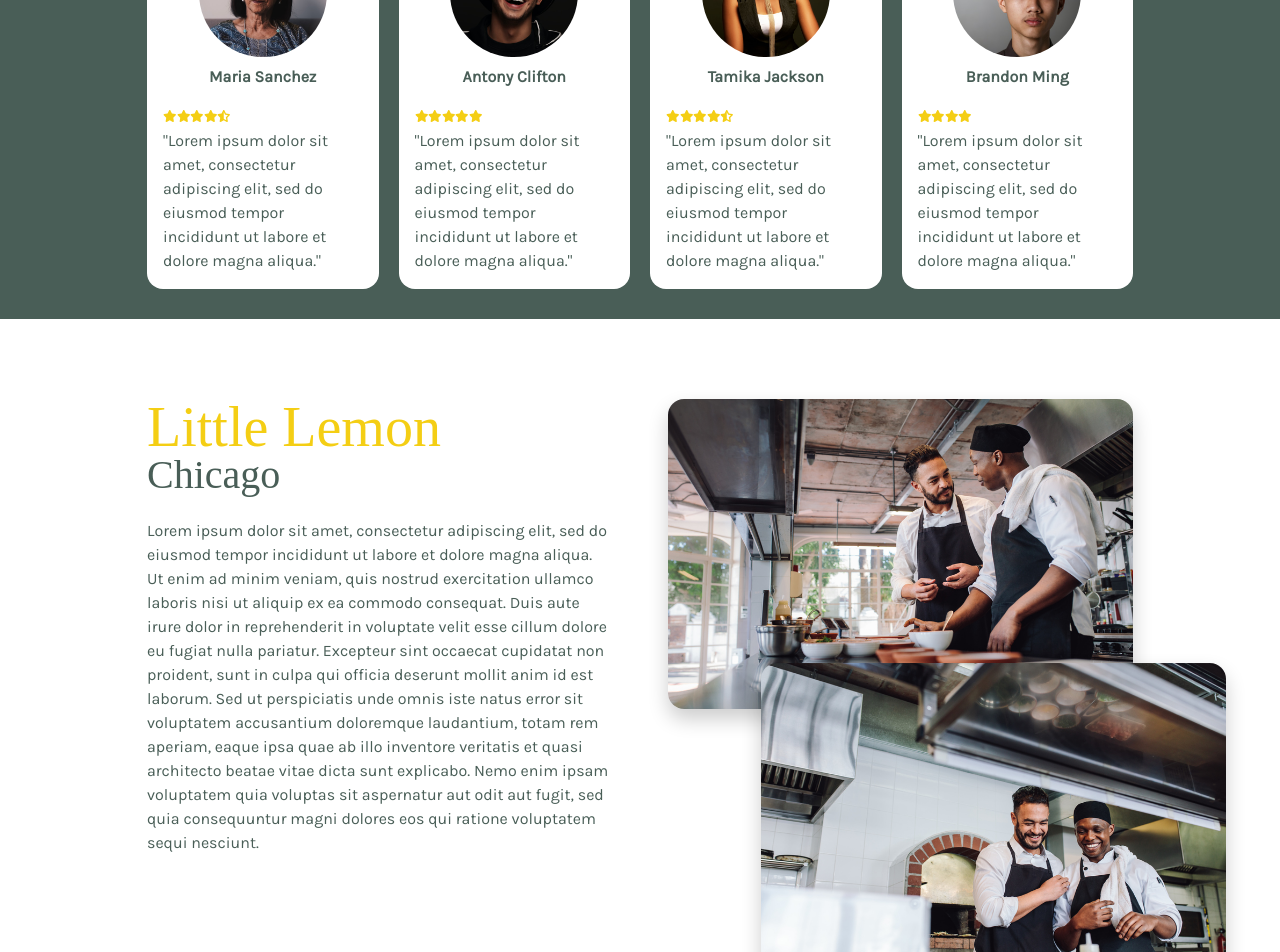
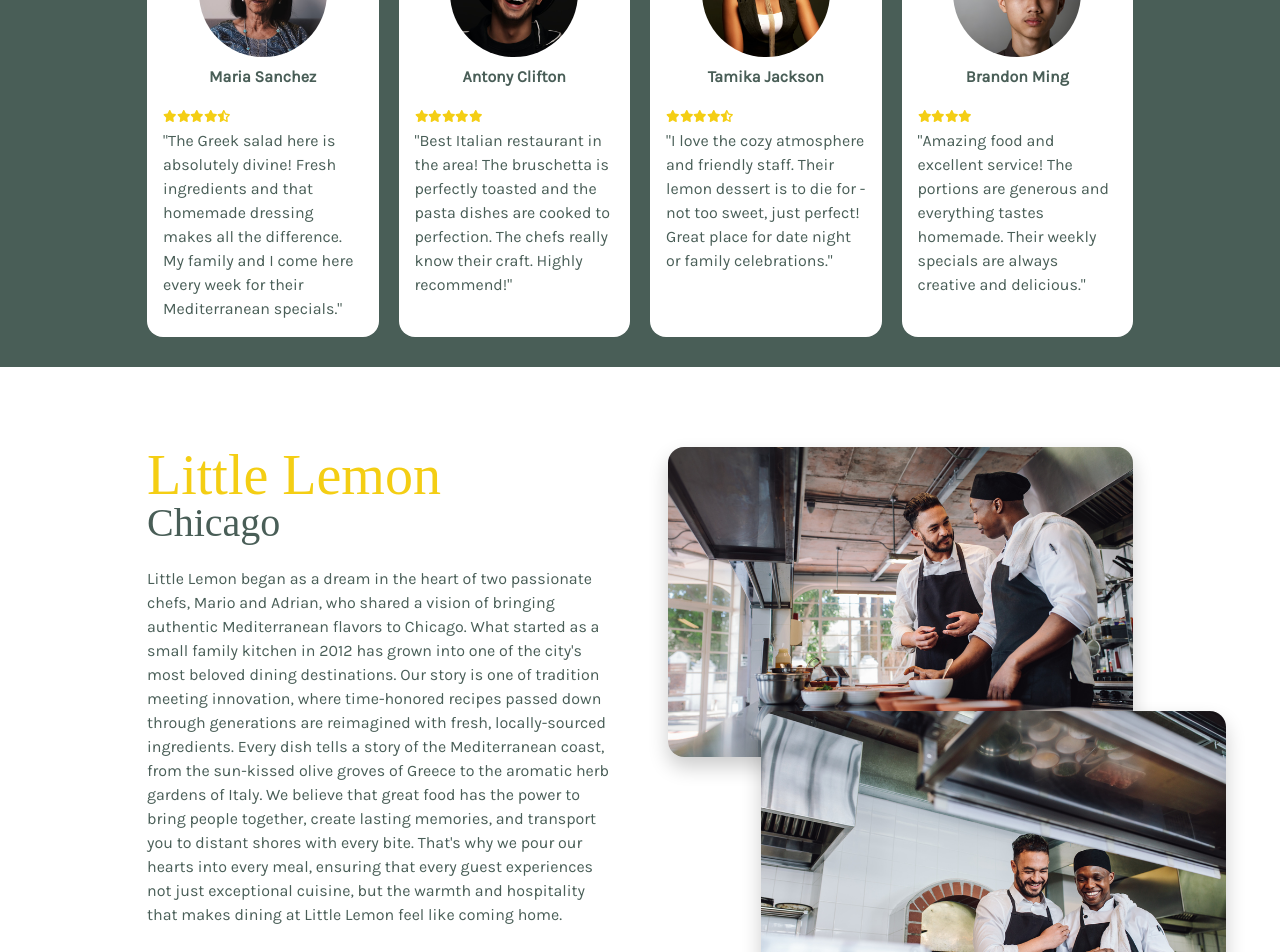
Before and after one commit to ksindesign/little-lemon, a React (Create React App) app: page / in a window 1280 px wide. Shown: the part 1480-2432 px from the top of the page. Built offline with nearby package versions, Linux system fonts and the light colour scheme; a web font is replaced by a local one.

Commit message:
improved login page style and responsive style

```diff
--- a/src/pages/Home/OurStory.js
+++ b/src/pages/Home/OurStory.js
@@ -4,29 +4,30 @@ import './OurStory.css';
 
 const OurStory = () => {
   return (
-    <section className="container grid our-story">
-      <div className="our-story-description">
+    <section className='container grid our-story'>
+      <div className='our-story-description'>
         <h1>Little Lemon</h1>
         <h2>Chicago</h2>
         <p>
-          Lorem ipsum dolor sit amet, consectetur adipiscing elit, sed do
-          eiusmod tempor incididunt ut labore et dolore magna aliqua.
-          Ut enim ad minim veniam, quis nostrud exercitation ullamco laboris
-          nisi ut aliquip ex ea commodo consequat. Duis aute irure dolor in
-          reprehenderit in voluptate velit esse cillum dolore eu fugiat nulla
-          pariatur. Excepteur sint occaecat cupidatat non proident, sunt in
-          culpa qui officia deserunt mollit anim id est laborum. Sed ut
-          perspiciatis unde omnis iste natus error sit voluptatem accusantium
-          doloremque laudantium, totam rem aperiam, eaque ipsa quae ab illo
-          inventore veritatis et quasi architecto beatae vitae dicta sunt
-          explicabo. Nemo enim ipsam voluptatem quia voluptas sit aspernatur aut
-          odit aut fugit, sed quia consequuntur magni dolores eos qui ratione
-          voluptatem sequi nesciunt.
+          Little Lemon began as a dream in the heart of two passionate chefs,
+          Mario and Adrian, who shared a vision of bringing authentic
+          Mediterranean flavors to Chicago. What started as a small family
+          kitchen in 2012 has grown into one of the city's most beloved dining
+          destinations. Our story is one of tradition meeting innovation, where
+          time-honored recipes passed down through generations are reimagined
+          with fresh, locally-sourced ingredients. Every dish tells a story of
+          the Mediterranean coast, from the sun-kissed olive groves of Greece to
+          the aromatic herb gardens of Italy. We believe that great food has the
+          power to bring people together, create lasting memories, and transport
+          you to distant shores with every bite. That's why we pour our hearts
+          into every meal, ensuring that every guest experiences not just
+          exceptional cuisine, but the warmth and hospitality that makes dining
+          at Little Lemon feel like coming home.
         </p>
       </div>
-      <div className="our-story-chefs">
-        <img src={chefsMarioAndAdrianAImage} alt="Chefs Mario and Adrian" />
-        <img src={chefsMarioAndAdrianBImage} alt="Chefs Mario and Adrian" />
+      <div className='our-story-chefs'>
+        <img src={chefsMarioAndAdrianAImage} alt='Chefs Mario and Adrian' />
+        <img src={chefsMarioAndAdrianBImage} alt='Chefs Mario and Adrian' />
       </div>
     </section>
   );
--- a/src/pages/Home/Testimonials.js
+++ b/src/pages/Home/Testimonials.js
@@ -10,41 +10,37 @@ const customers = [
     fullName: 'Maria Sanchez',
     image: customer1Image,
     rating: [1, 1, 1, 1, 0.5],
-    says: `Lorem ipsum dolor sit amet, consectetur adipiscing elit, sed do
-      eiusmod tempor incididunt ut labore et dolore magna aliqua.`,
+    says: `The Greek salad here is absolutely divine! Fresh ingredients and that homemade dressing makes all the difference. My family and I come here every week for their Mediterranean specials.`,
   },
   {
     fullName: 'Antony Clifton',
     image: customer2Image,
     rating: [1, 1, 1, 1, 1],
-    says: `Lorem ipsum dolor sit amet, consectetur adipiscing elit, sed do
-      eiusmod tempor incididunt ut labore et dolore magna aliqua.`,
+    says: `Best Italian restaurant in the area! The bruschetta is perfectly toasted and the pasta dishes are cooked to perfection. The chefs really know their craft. Highly recommend!`,
   },
   {
     fullName: 'Tamika Jackson',
     image: customer3Image,
     rating: [1, 1, 1, 1, 0.5],
-    says: `Lorem ipsum dolor sit amet, consectetur adipiscing elit, sed do
-      eiusmod tempor incididunt ut labore et dolore magna aliqua.`,
+    says: `I love the cozy atmosphere and friendly staff. Their lemon dessert is to die for - not too sweet, just perfect! Great place for date night or family celebrations.`,
   },
   {
     fullName: 'Brandon Ming',
     image: customer4Image,
     rating: [1, 1, 1, 1],
-    says: `Lorem ipsum dolor sit amet, consectetur adipiscing elit, sed do
-      eiusmod tempor incididunt ut labore et dolore magna aliqua.`,
+    says: `Amazing food and excellent service! The portions are generous and everything tastes homemade. Their weekly specials are always creative and delicious.`,
   },
 ];
 
 const Testimonials = () => {
   return (
-    <section className="testimonials">
-      <div className="container grid">
+    <section className='testimonials'>
+      <div className='container grid'>
         <h2>What people say about us!</h2>
-        {customers.map((customer, index) =>
+        {customers.map((customer, index) => (
           <TestimonialCard key={index} customer={customer} />
-        )}
-     </div>
+        ))}
+      </div>
     </section>
   );
 };
--- a/src/pages/Login/index.css
+++ b/src/pages/Login/index.css
@@ -12,11 +12,16 @@ p {
   }
 }
 
+input {
+  width: 100%;
+}
+
 button[type='submit'] {
   display: inline-block;
   padding-block: 0.5rem;
   background-color: var(--primary-color-two);
   outline: none;
+  border-radius: 4px;
 }
 
 button[type='submit']:focus {
```
